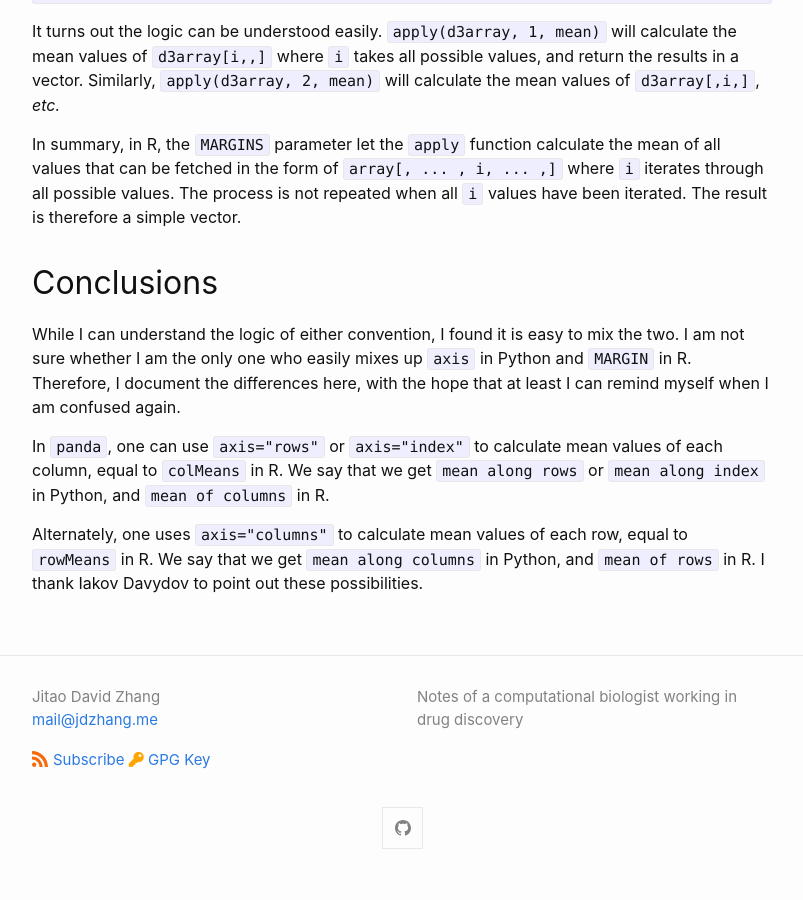
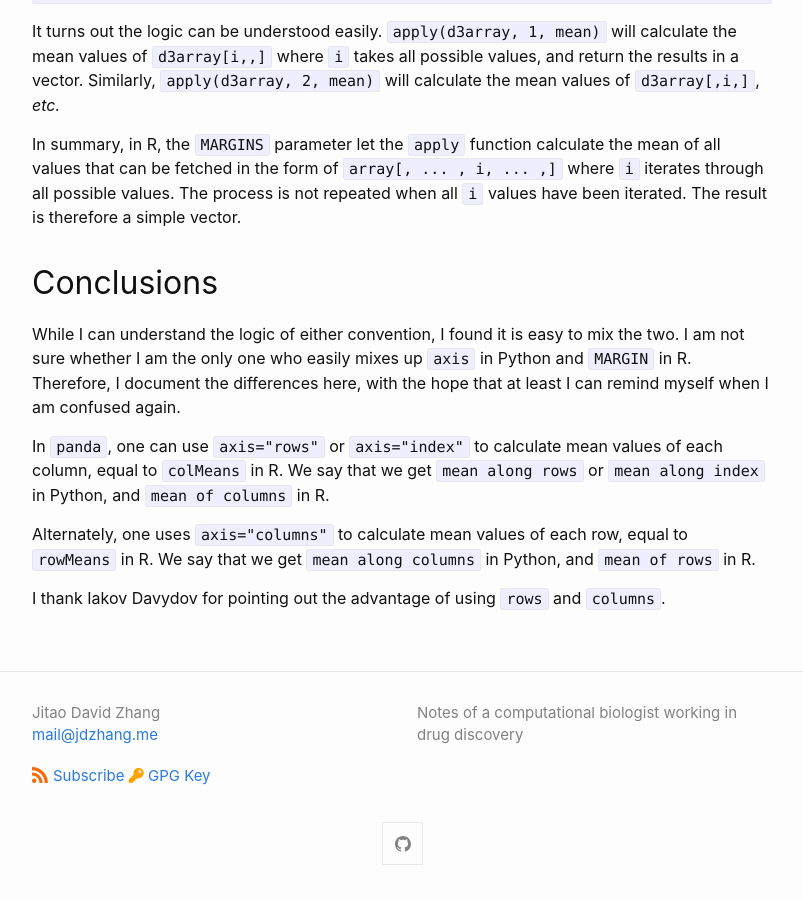
Before and after one commit to Accio/accio.github.io, a Jekyll site: the page built from _posts/2020-05-19-numpy-pandas-axis.md, in a window 1280 px wide and 900 px high, scrolled down 3418 px. Shown: the whole window, without its empty margins (238-1041 px from the left). Built offline with Jekyll 4.4.1, drawn with Linux system fonts in a browser that asks for light colours; comment, search, counter and statistics services are not loaded.

Commit message:
state Iakov's suggestion in a separate sentence

```diff
--- a/_posts/2020-05-19-numpy-pandas-axis.md
+++ b/_posts/2020-05-19-numpy-pandas-axis.md
@@ -175,4 +175,6 @@ of each column, equal to `colMeans` in R. We say that we get `mean along rows` o
 
 Alternately, one uses `axis="columns"` to calculate mean values of each row,
 equal to `rowMeans` in R. We say that we get `mean along columns` in Python, and
-`mean of rows` in R. I thank Iakov Davydov to point out these possibilities.
+`mean of rows` in R.
+
+I thank Iakov Davydov for pointing out the advantage of using `rows` and `columns`.
```
